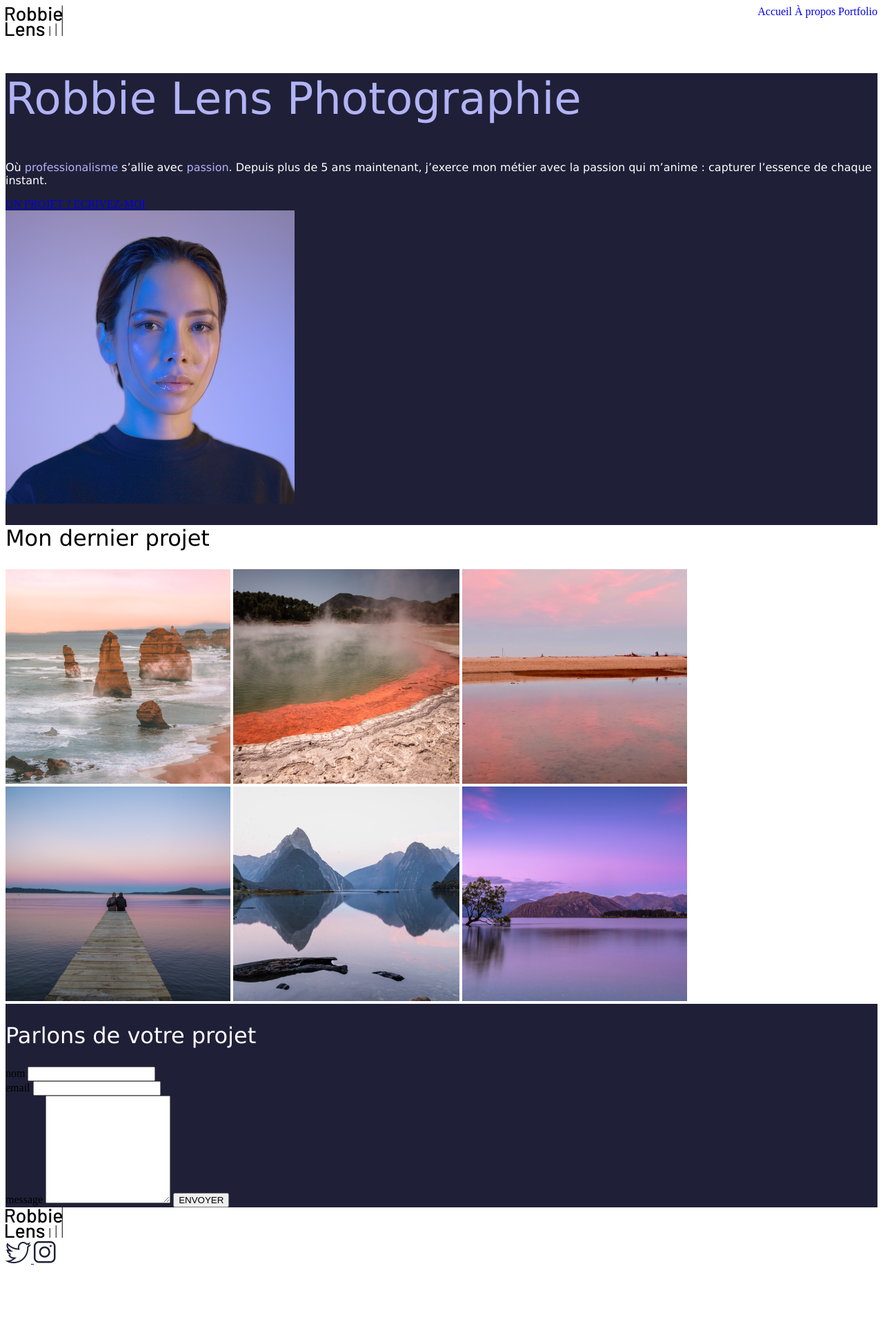
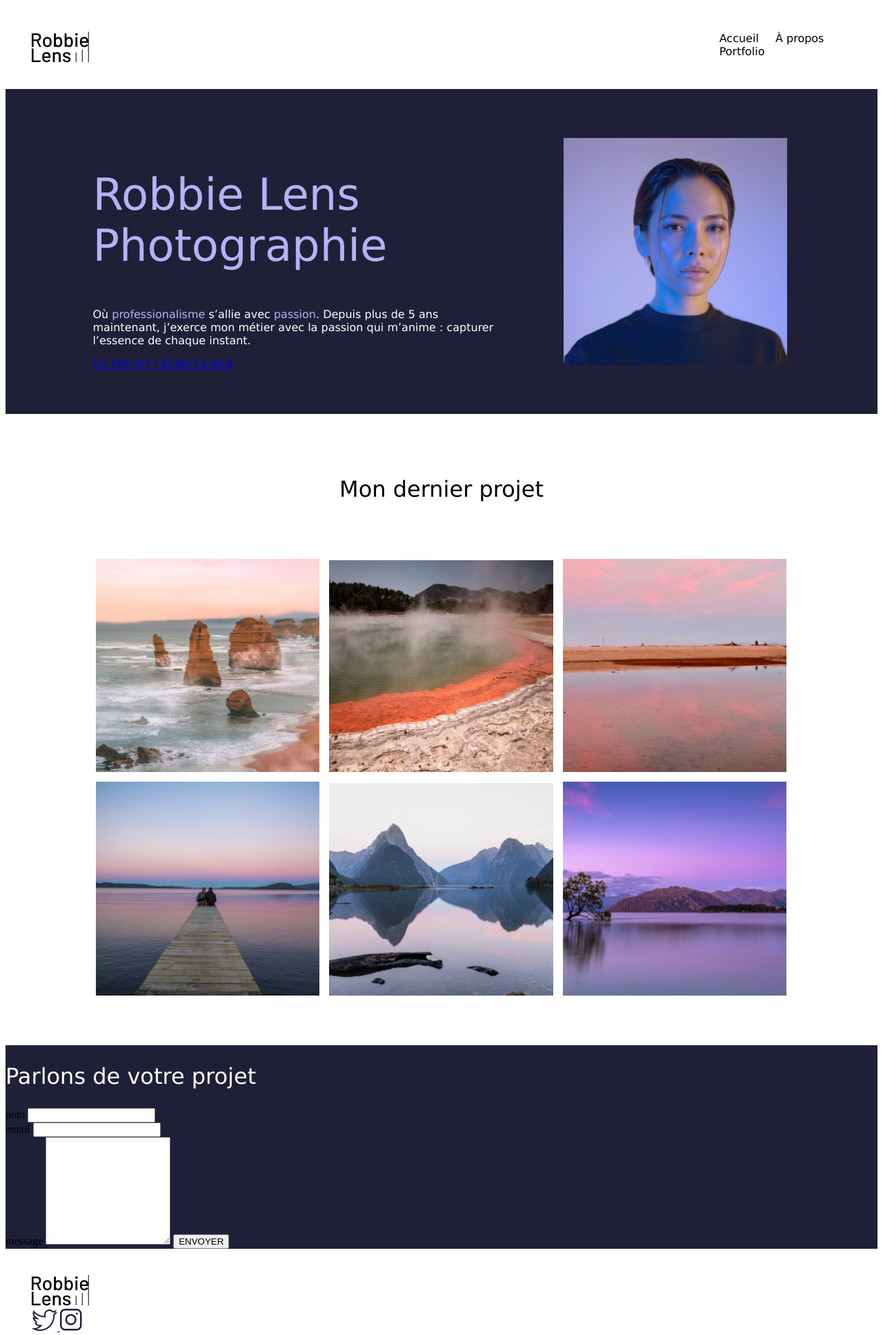
Before and after one commit to apouyollon/intewebprojetsass, a plain HTML site: page index.html in a window 1280 px wide. Shown: the whole page at 69% size. Before the commit the page ends 1843 px from the top, so only its background shows below. Drawn offline with Linux system fonts and the light colour scheme.

Commit message:
update page accueil

```diff
--- a/_images.scss
+++ b/_images.scss
@@ -1,11 +1,11 @@
 // création d'un mixin pour modifier la taille et la couleur de la font avec les paramètres
 @mixin image($width:20em, $carre:false) {
-    width: $width/80em * 100%;
-    margin-left: auto;
+    width: $width/(3*$width+3) * 100%;
+    padding: 5px;
     @if $carre {
-        height: $width;
+        height: $width/80em * 100%;
     }
     @else {
         height: $width*0.7;
     }
-    }
+}
--- a/_index.scss
+++ b/_index.scss
@@ -2,10 +2,37 @@
 @use 'color';
 @use 'images';
 
+@mixin div_parameters($color:color.$color_main, $row:false) {
+    display:flex;
+
+    @if $row {
+       flex-direction: row;
+    }
+    @else {
+        flex-direction: column;
+    }
+    justify-content: space-around;
+    align-items: center;
+    padding: 5% 10% 5% 10%;
+    background-color: $color;
+
+    img {
+        @include images.image($width:25em,$carre:true);
+    }
+}
+.accueil-introduction{
+    @include div_parameters($color:color.$color_dark,$row:true);
+
+    img {
+        padding-left: 10%;
+    }
+}
+
 .accueil-photos {
-    background-color: color.$color_main;
+    @include div_parameters($color:color.$color_main,$row:false);
 
     h2 {
         color: color.$color_secondary;
+        padding-bottom: 5%;
     }
 }
--- a/style.scss
+++ b/style.scss
@@ -7,20 +7,27 @@
 @use 'portfolio';
 
 header {
+    width:auto;
+    padding:3%;
     background-color: color.$color_main;
 }
 
 nav {
     display:flex;
     flex-direction:row;
-    flex-wrap: wrap;
+    flex-wrap: nowrap;
     justify-content: space-between;
     a {
         text-decoration: none;
+        @extend p;
+        color:color.$color_secondary;
+        padding: 5%;
     }
 }
 
 main {
+    width:100%;
+    height:100%;
     background-color: color.$color_dark;
 }
 
```
Also changed, not shown: style.css, 1 other file.
